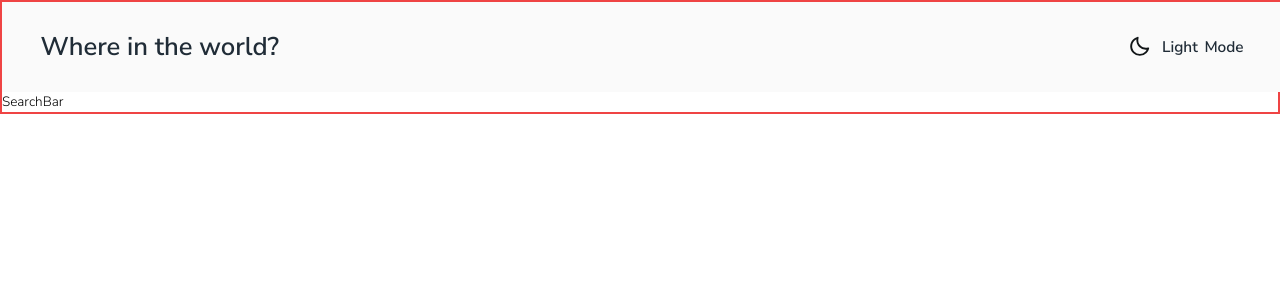
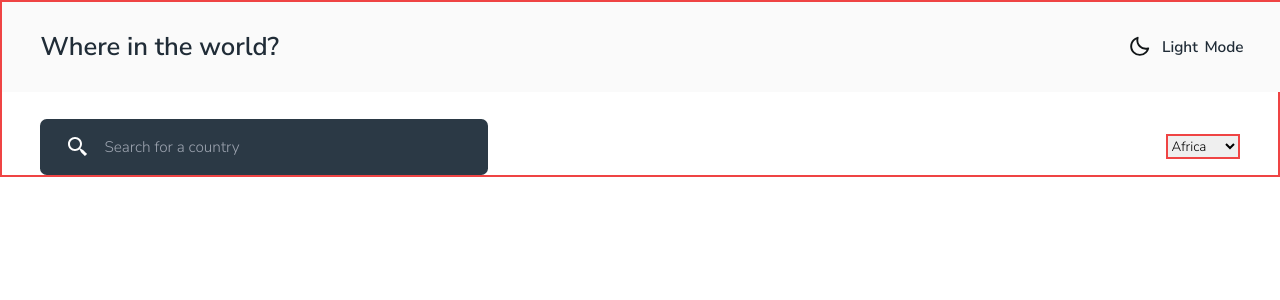
Before and after one commit to SouhailM07/FrontEndMentor_rest-countries-api, a React (Vite) app: page / in a window 1280 px wide. Shown: the top 300 px of the page. Built offline with nearby package versions, Linux system fonts and the light colour scheme.

Commit message:
[SearchBar] component closer look {1}

```diff
--- a/src/components/SearchBar/SearchBar.tsx
+++ b/src/components/SearchBar/SearchBar.tsx
@@ -1,6 +1,45 @@
 // style
+import { useContext } from "react";
 import "./searchbar.css";
+import { ThemeContext } from "../../App";
 
 export default function SearchBar() {
-  return <>SearchBar</>;
+  let { mode }: any = useContext(ThemeContext);
+  return (
+    <div className="flex justify-between px-[3vw] items-center mt-[2rem]">
+      <div className="bg-Dark_Blue_DM_Elements w-[35vw] flex items-center justify-between px-[2vw] rounded-lg">
+        <Magnifier />
+        <input
+          type="text"
+          placeholder="Search for a country"
+          id="SearchBar-search"
+          className="h-[4.4vw] bg-transparent w-[28vw] outline-none text-[1.2vw] "
+          data-theme={`SearchBar-search--${mode}`}
+        />
+      </div>
+      <select
+        name=""
+        id=""
+        placeholder="Filter "
+        className="border-2 border-red-500"
+      >
+        <option value="">Africa</option>
+        <option value="">America</option>
+      </select>
+    </div>
+  );
 }
+
+let Magnifier = () => {
+  return (
+    <svg
+      xmlns="http://www.w3.org/2000/svg"
+      width="24"
+      height="24"
+      viewBox="0 0 24 24"
+      style={{ fill: "white" }}
+    >
+      <path d="M19.023 16.977a35.13 35.13 0 0 1-1.367-1.384c-.372-.378-.596-.653-.596-.653l-2.8-1.337A6.962 6.962 0 0 0 16 9c0-3.859-3.14-7-7-7S2 5.141 2 9s3.14 7 7 7c1.763 0 3.37-.66 4.603-1.739l1.337 2.8s.275.224.653.596c.387.363.896.854 1.384 1.367l1.358 1.392.604.646 2.121-2.121-.646-.604c-.379-.372-.885-.866-1.391-1.36zM9 14c-2.757 0-5-2.243-5-5s2.243-5 5-5 5 2.243 5 5-2.243 5-5 5z"></path>
+    </svg>
+  );
+};
```
